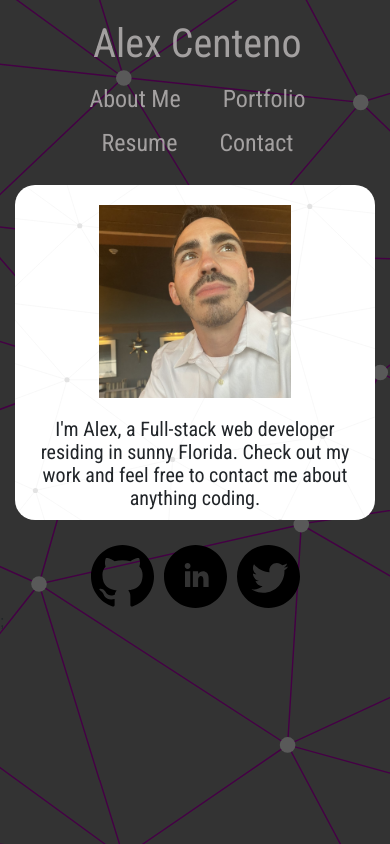
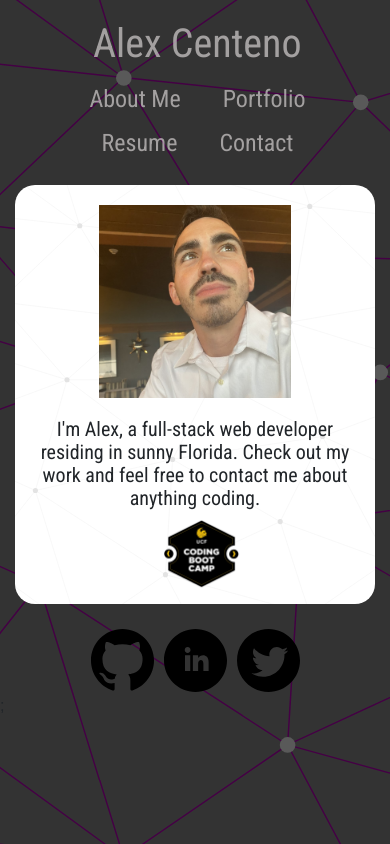
Before and after one commit to AFCenteno/React_Portfolio, a React (Create React App) app: page / in a window 390 px wide. Built offline with nearby package versions, Linux system fonts and the light colour scheme.

Commit message:
added bootcamp badge

```diff
--- a/src/Style.css
+++ b/src/Style.css
@@ -13,6 +13,14 @@ html {
   margin-top: 20px;
   margin-left: 10px;
   font-size: 32px;
+}
+
+#badge {
+  width: 90%;
+}
+
+.badgelink {
+  margin-left: 42.5%;
 }
 
 .dlink {
@@ -158,6 +166,15 @@ form textarea {
     font-size: 20px;
   }
 
+  #badge {
+    margin-top: 5px;
+    width: 250%;
+  }
+
+  .badgelink {
+    margin-left: 37%;
+  }
+
   #content {
    margin-top: 20px;
    padding: 10px;
--- a/src/components/pages/AboutMe.js
+++ b/src/components/pages/AboutMe.js
@@ -1,5 +1,7 @@
 import React from "react";
 import img from './img/AC.jpg'
+import badge from './img/bootcamp.png'
+
 
 const AboutMe = () => (
     <div className='row'>
@@ -7,9 +9,11 @@ const AboutMe = () => (
         <img className=' col-sm-12 col-lg-12' src={img}></img>
       </div>
       <p className='col-sm-12 col-lg-12 aboutcontent'>
-        I'm Alex, a Full-stack web developer residing in sunny Florida. Check out my work and feel free to contact me about anything coding.
+        I'm Alex, a full-stack web developer residing in sunny Florida. Check out my work and feel free to contact me about anything coding.
       </p>
+      <a className='badgelink col-2' href="https://badgr.com/public/assertions/cs_u8yAzTbKc02YeVYln_A" target="_blank"><img id="badge" src={badge}></img></a>
     </div>
+
 );
 
 export default AboutMe;
```
Also changed, not shown: src/components/pages/img/bootcamp.png (added).
